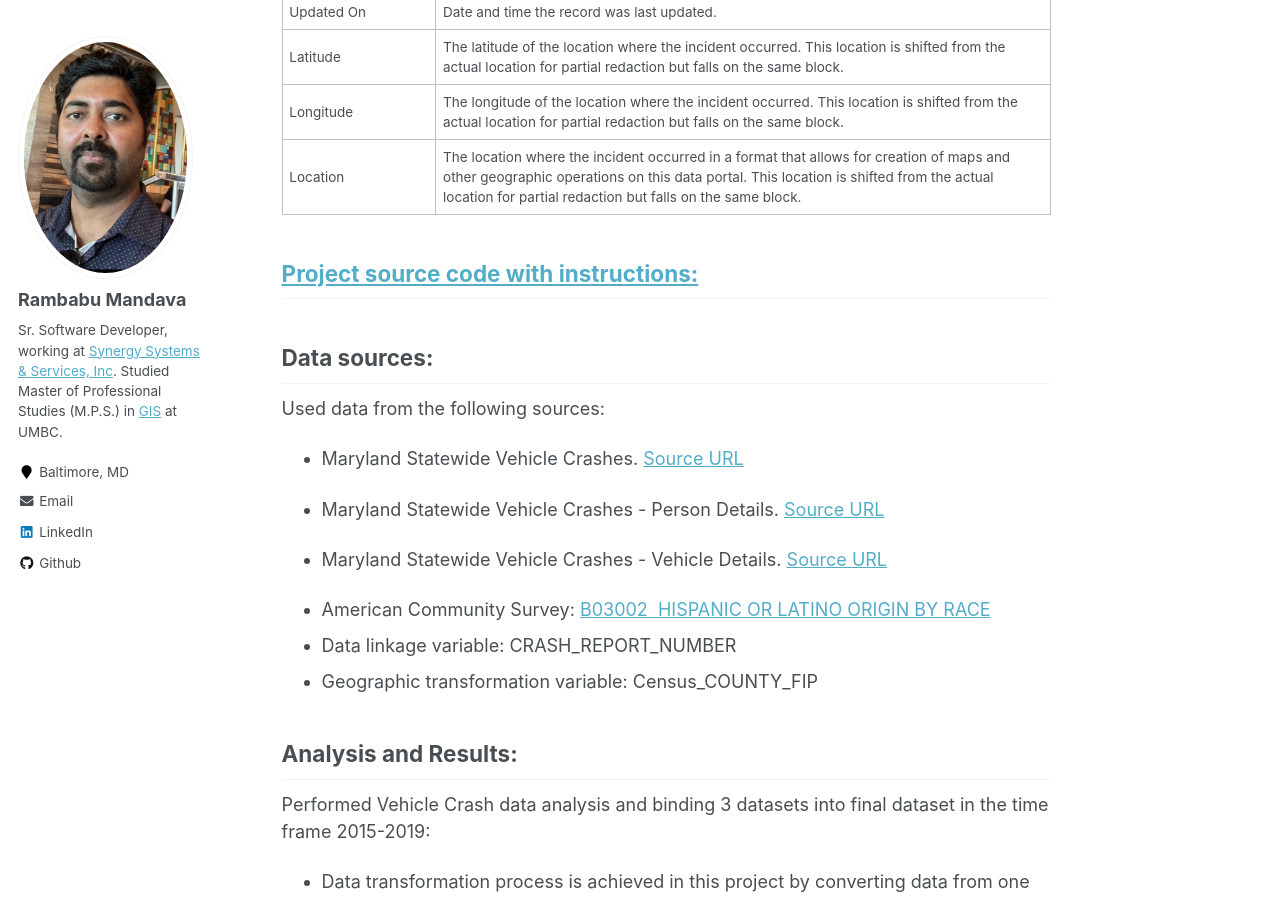
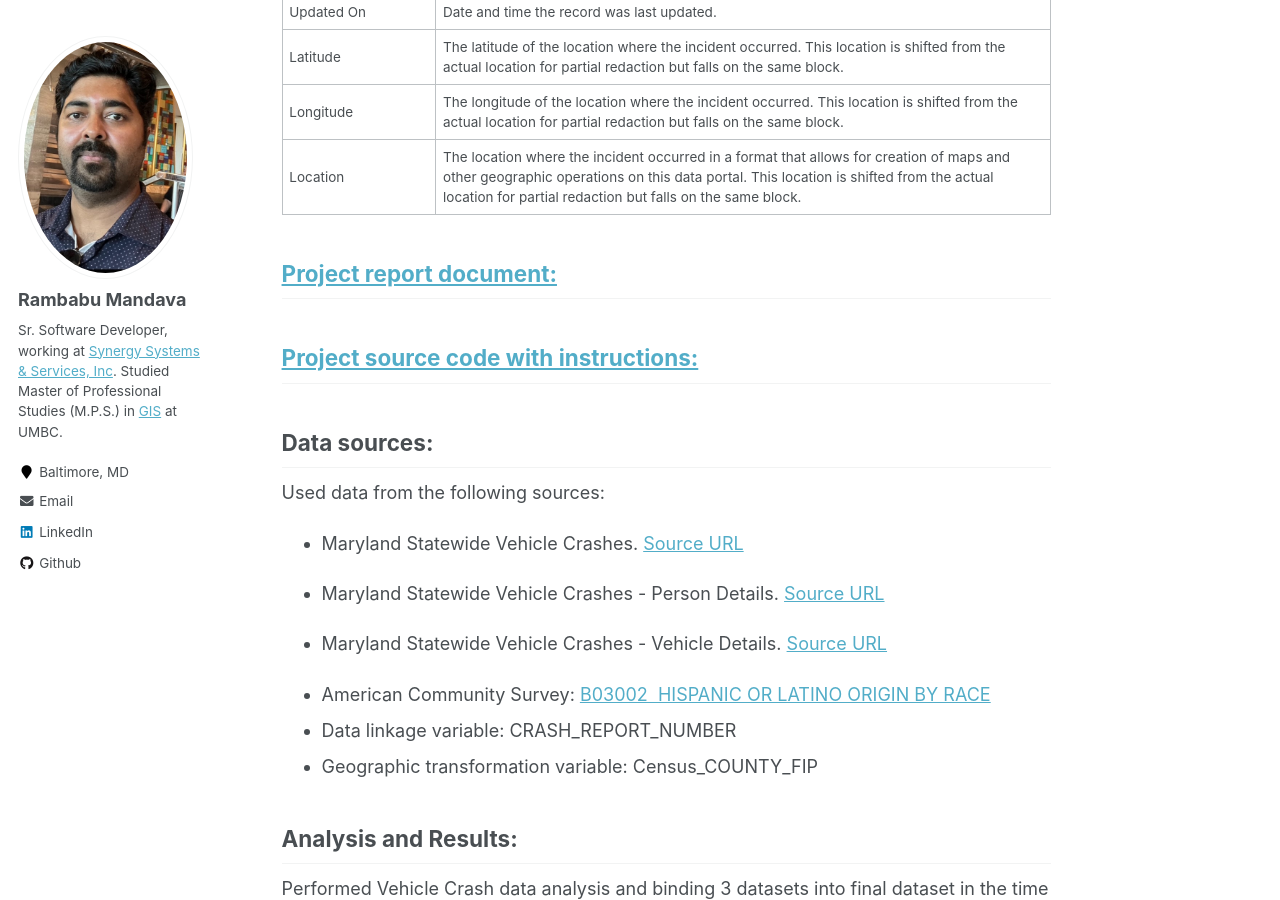
Before and after one commit to mandavaram/mandavaram.github.io, a Jekyll site: the page built from _portfolio/4.Crime_Analysis_Prediction.md, in a window 1280 px wide and 900 px high, scrolled down 2123 px. Built offline with Jekyll 4.4.1, drawn with Linux system fonts in a browser that asks for light colours.

Commit message:
Update 4.Crime_Analysis_Prediction.md

```diff
--- a/_portfolio/4.Crime_Analysis_Prediction.md
+++ b/_portfolio/4.Crime_Analysis_Prediction.md
@@ -114,7 +114,9 @@ The Chicago Police Department has 22 police districts.
        </tr>
 </table>
 
-## <a href="/_pages/ChicagoCrimeAnalysisReport.html">Project source code with instructions:</a>
+## <a href="/_pages/ChicagoCrimeAnalysisReport.html">Project report document:</a>
+
+## <a href="/_pages/MD_Vehicle_Crash_Analysis_Sample_Source_Code.html">Project source code with instructions:</a>
 
 ## Data sources:
 Used data from the following sources:
```
